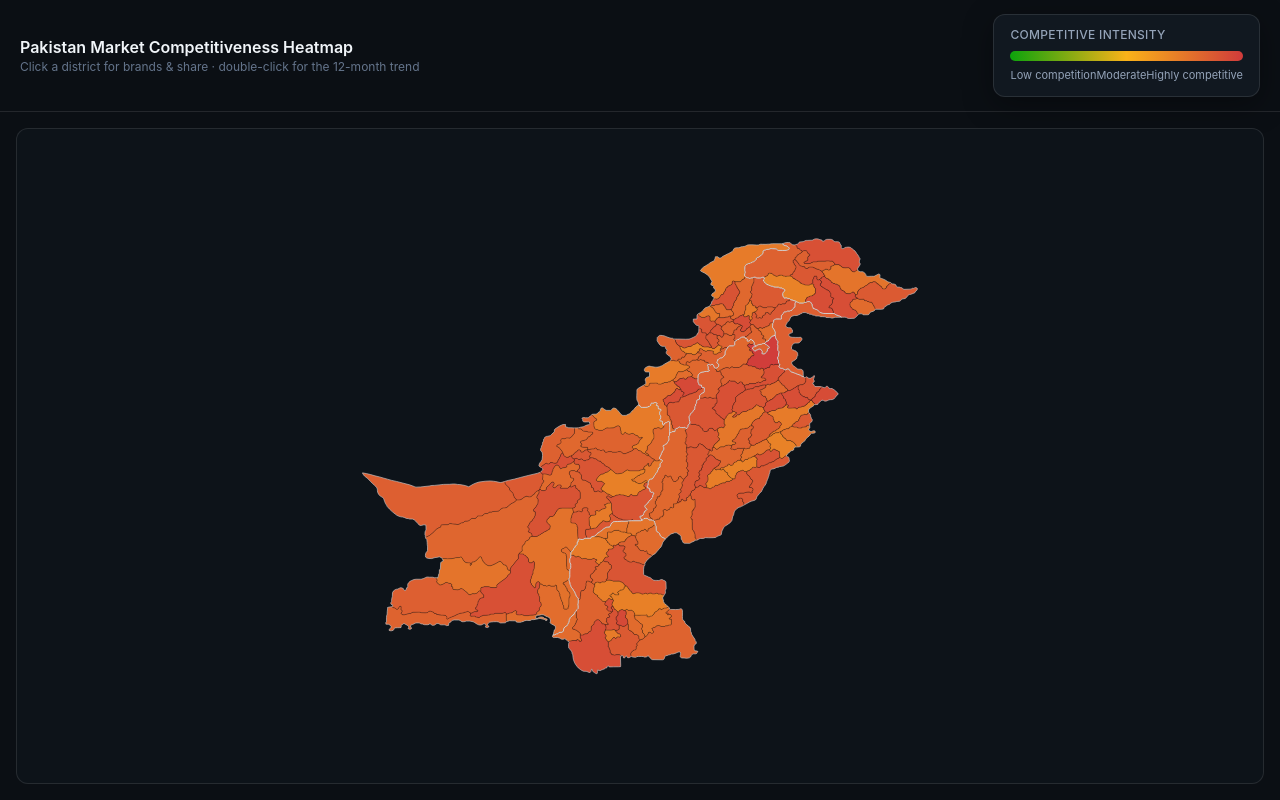
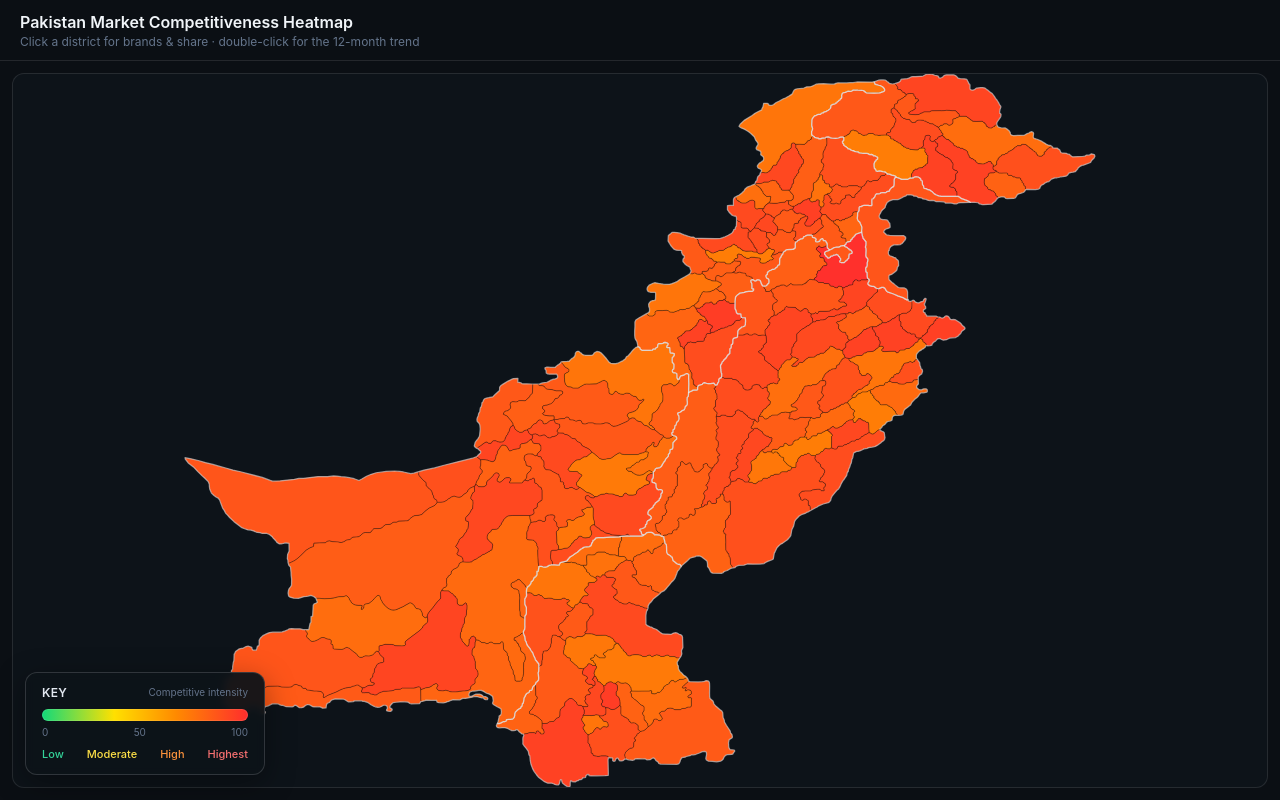
Before and after one commit to huzaifazafarr/heatmap, a Next.js app in the folder pk-heatmap/: page / in a window 1280 px wide. Built offline with nearby package versions, Linux system fonts and the light colour scheme.

Commit message:
Add files via upload

```diff
--- a/pk-heatmap/src/app/page.tsx
+++ b/pk-heatmap/src/app/page.tsx
@@ -38,27 +38,25 @@ export default function Home() {
 
   return (
     <main className="flex h-screen w-full flex-col bg-ink-950">
-      <header className="flex items-center justify-between border-b border-white/10 px-5 py-3.5">
-        <div>
+      <header className="border-b border-white/10 px-5 py-2.5">
         <h1 className="text-base font-semibold text-slate-100">
           Pakistan Market Competitiveness Heatmap
         </h1>
         <p className="text-xs text-slate-500">
           Click a district for brands &amp; share · double-click for the 12-month trend
         </p>
-        </div>
-        <div className="hidden sm:block">
-          <Legend />
-        </div>
       </header>
 
-      <div className="flex min-h-0 flex-1 gap-4 p-4">
-        <div className="min-w-0 flex-1 rounded-xl border border-white/10 bg-[#0d1319]">
+      <div className="flex min-h-0 flex-1 gap-3 p-3">
+        <div className="relative min-w-0 flex-1 rounded-xl border border-white/10 bg-[#0d1319]">
           <PakistanMap
             selectedDistrictId={selected?.id ?? null}
             onSelectDistrict={handleSelectDistrict}
             onOpenTrend={handleOpenTrend}
           />
+          <div className="absolute bottom-3 left-3 z-10">
+            <Legend />
+          </div>
         </div>
 
         {selected && data && (
@@ -81,10 +79,6 @@ export default function Home() {
         )}
       </div>
 
-      <div className="px-5 pb-3 sm:hidden">
-        <Legend />
-      </div>
-
       {trendOpen && selected && data && (
         <TrendModal
           districtName={selected.name}
--- a/pk-heatmap/src/components/Legend.tsx
+++ b/pk-heatmap/src/components/Legend.tsx
@@ -1,17 +1,26 @@
 export default function Legend() {
   return (
-    <div className="rounded-xl border border-white/10 bg-[#111820] px-4 py-3 shadow-panel">
-      <div className="mb-2 text-xs font-medium uppercase tracking-wide text-slate-400">
-        Competitive intensity
+    <div className="w-[240px] rounded-xl border border-white/15 bg-[#0d1319]/95 px-4 py-3 shadow-panel backdrop-blur-sm">
+      <div className="mb-2 flex items-center justify-between">
+        <span className="text-xs font-semibold uppercase tracking-wide text-slate-200">Key</span>
+        <span className="text-[10px] text-slate-500">Competitive intensity</span>
       </div>
       <div
-        className="h-2.5 w-full rounded-full"
-        style={{ background: "linear-gradient(to right, #0ca30c, #fab219, #d03b3b)" }}
+        className="h-3 w-full rounded-full ring-1 ring-inset ring-white/10"
+        style={{
+          background: "linear-gradient(to right, #12d97a 0%, #ffe000 35%, #ff8a00 65%, #ff2d2d 100%)",
+        }}
       />
-      <div className="mt-1.5 flex justify-between text-[11px] text-slate-400">
-        <span>Low competition</span>
-        <span>Moderate</span>
-        <span>Highly competitive</span>
+      <div className="mt-1 flex justify-between text-[10px] text-slate-500">
+        <span>0</span>
+        <span>50</span>
+        <span>100</span>
+      </div>
+      <div className="mt-1.5 flex items-center justify-between text-[11px] font-medium">
+        <span className="text-emerald-400">Low</span>
+        <span className="text-yellow-300">Moderate</span>
+        <span className="text-orange-400">High</span>
+        <span className="text-red-400">Highest</span>
       </div>
     </div>
   );
--- a/pk-heatmap/src/components/PakistanMap.tsx
+++ b/pk-heatmap/src/components/PakistanMap.tsx
@@ -7,8 +7,11 @@ import { generateDistrictData } from "@/lib/mockData";
 import { useGeoData, type DistrictFeature, type ProvinceFeature } from "@/lib/useGeoData";
 import { PROVINCE_NAMES, type DistrictProperties } from "@/lib/types";
 
-const VIEW_W = 780;
-const VIEW_H = 920;
+// Matches Pakistan's actual lon/lat bounding-box aspect ratio (~1.28:1, wider
+// than tall) so the fitted map fills the viewBox with minimal internal
+// padding, instead of a portrait box that left large empty margins.
+const VIEW_W = 960;
+const VIEW_H = 750;
 const DOUBLE_CLICK_WINDOW_MS = 240;
 
 interface TooltipState {
--- a/pk-heatmap/src/lib/colorScale.ts
+++ b/pk-heatmap/src/lib/colorScale.ts
@@ -1,13 +1,15 @@
 /**
- * Competitive-intensity color ramp: green (low competition) -> yellow (moderate)
+ * Competitive-intensity color ramp: green (low competition) -> yellow -> orange
  * -> red (high competition), the standard RAG (red/amber/green) convention.
- * Stops match the design system's status palette so the map reads consistently
- * with any other status UI in the product.
+ * Four high-chroma stops (rather than a straight green-to-red blend) keep the
+ * mid-range readable as distinct yellow/orange bands instead of fading into a
+ * muddy brown, and read clearly against the dark map background.
  */
 const STOPS: { at: number; hex: string }[] = [
-  { at: 0, hex: "#0ca30c" }, // good / least competitive
-  { at: 50, hex: "#fab219" }, // warning / moderate
-  { at: 100, hex: "#d03b3b" }, // critical / most competitive
+  { at: 0, hex: "#12d97a" }, // vivid green / least competitive
+  { at: 35, hex: "#ffe000" }, // vivid yellow / mild competition
+  { at: 65, hex: "#ff8a00" }, // vivid orange / moderate-high
+  { at: 100, hex: "#ff2d2d" }, // vivid red / most competitive
 ];
 
 function hexToRgb(hex: string): [number, number, number] {
```
Lines whose indentation alone changed are shown as unchanged.
